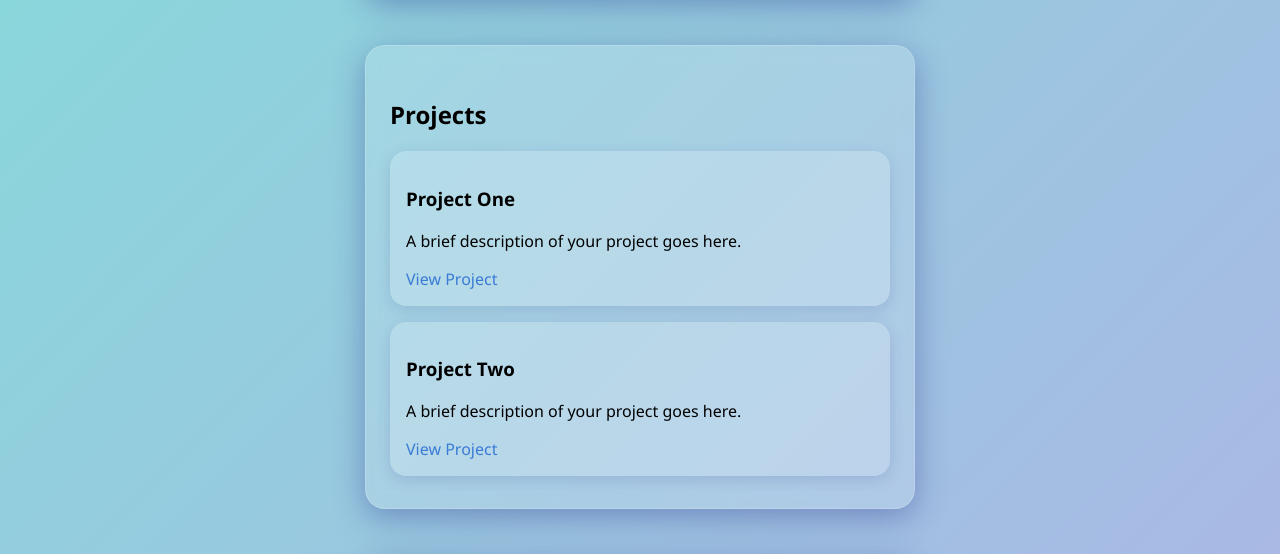
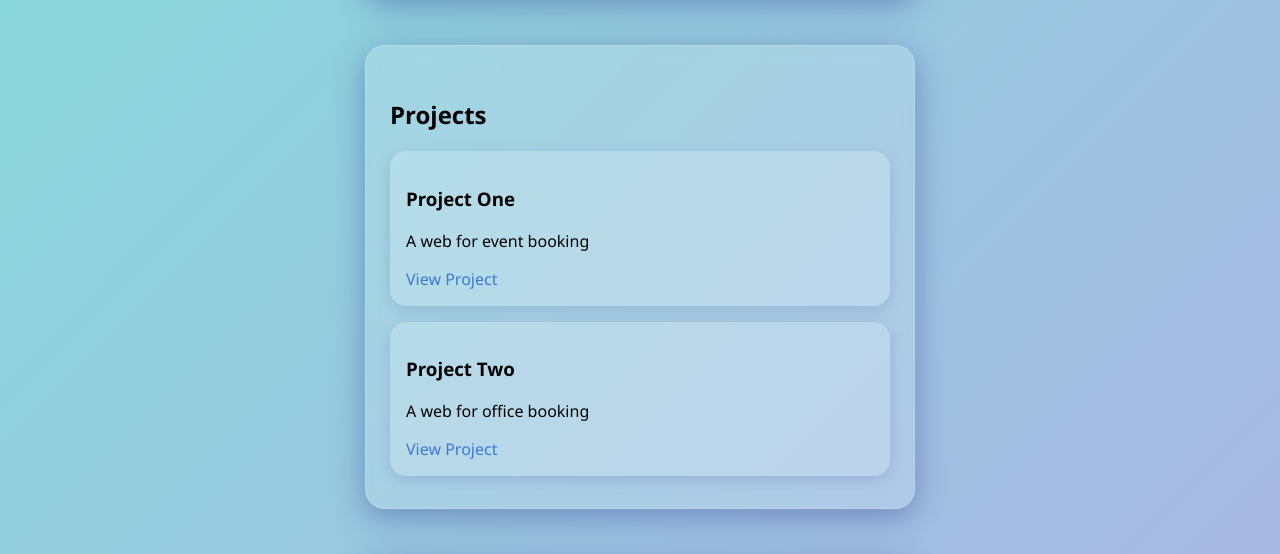
Before and after one commit to Isaiah-techgeek/Portfolio, a plain HTML site: page index.html in a window 1280 px wide. Shown: the part 1240-1794 px from the top of the page. Drawn offline with Linux system fonts and the light colour scheme.

Commit message:
Update index.html

```diff
--- a/index.html
+++ b/index.html
@@ -54,12 +54,13 @@
 
                 <div class="project-card tilt">
                     <h3>Project One</h3>
-                    <p>A brief description of your project goes here.</p>
+                    <p>A web for event booking</p>
                     <a href="https://isaiah-techgeek.github.io/Kosh/" target="_blank"  rel="noopener noreferrer">View Project</a>
                 </div>
+
                 <div class="project-card tilt">
                     <h3>Project Two</h3>
-                    <p>A brief description of your project goes here.</p>
+                    <p>A web for office booking</p>
                     <a href="https://isaiah-techgeek.github.io/Office-space/" target="_blank"  rel="noopener noreferrer">View Project</a>
                 </div>
             </div>
```
